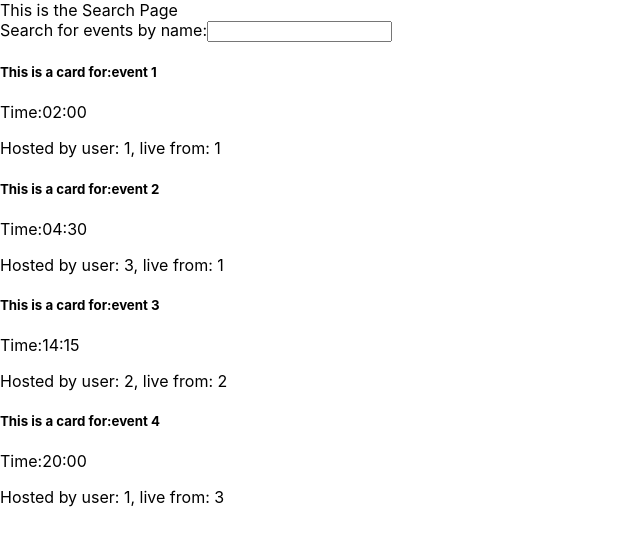
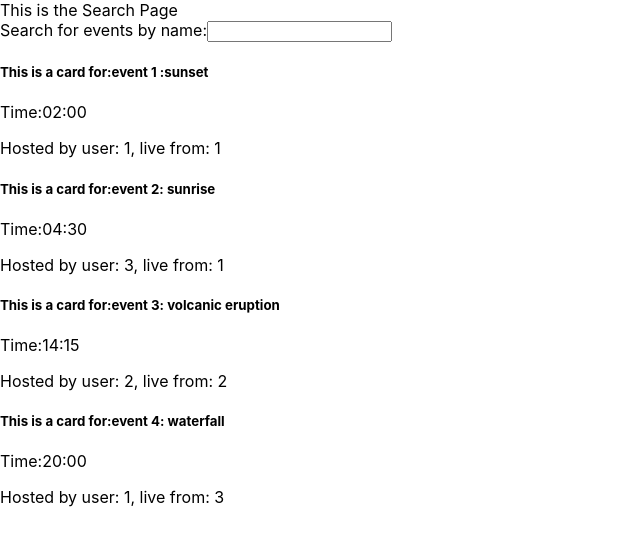
Before and after one commit to gbenga/stream-nature-frontend, a React (Create React App) app: page / in a window 1280 px wide. Shown: the top 546 px of the page, without its empty margins (0-640 px from the left). Built offline with nearby package versions, Linux system fonts and the light colour scheme; data requests are answered from the project's data file.

Commit message:
added event titles, removed console log

```diff
--- a/db.json
+++ b/db.json
@@ -2,28 +2,28 @@
   "events": [
     {
       "id": 1,
-      "name": "event 1",
+      "name": "event 1 :sunset",
       "time": "02:00",
       "locationId": 1,
       "userId": 1
     },
     {
       "id": 1,
-      "name": "event 2",
+      "name": "event 2: sunrise",
       "time": "04:30",
       "locationId": 1,
       "userId": 3
     },
     {
       "id": 1,
-      "name": "event 3",
+      "name": "event 3: volcanic eruption",
       "time": "14:15",
       "locationId": 2,
       "userId": 2
     },
     {
       "id": 1,
-      "name": "event 4",
+      "name": "event 4: waterfall",
       "time": "20:00",
       "locationId": 3,
       "userId": 1
--- a/src/API.js
+++ b/src/API.js
@@ -1,4 +1,4 @@
-const eventsURL = "http://localhost:3001/events";
+const eventsURL = "http://localhost:3000/events";
 
 function fetchEvents() {
   return fetch(eventsURL)
--- a/src/components/SearchPage.js
+++ b/src/components/SearchPage.js
@@ -7,7 +7,6 @@ export default class SearchPage extends React.Component {
   };
 
   updateSearchTerm = (e) => {
-    console.log(e.target.value);
     this.setState({ searchTerm: e.target.value });
   };
 
```
